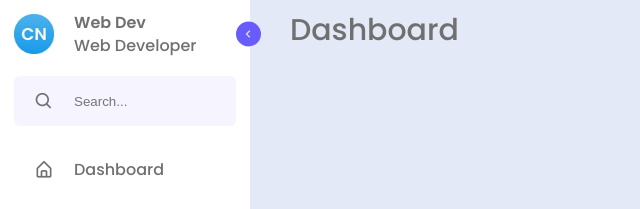
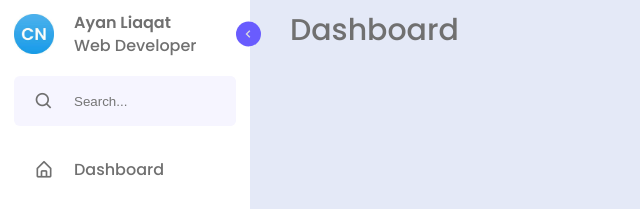
Before and after one commit to Ayanprogrammer11/sidebar, a plain HTML site: page index.html in a window 1280 px wide. Shown: the top 209 px of the page, 0-640 px from the left. Drawn offline with nearby package versions, Linux system fonts and the light colour scheme.

Commit message:
Update index.html

```diff
--- a/index.html
+++ b/index.html
@@ -32,7 +32,7 @@
         </span>
 
         <div class="text header-text">
-          <span class="name">Web Dev</span>
+          <span class="name">Ayan Liaqat</span>
           <span class="profession">Web Developer</span>
         </div>
       </div>
```
